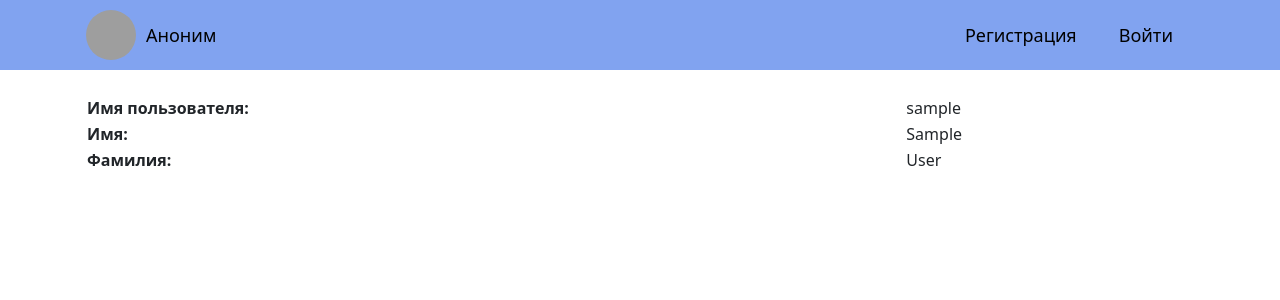
After one commit to AlexFire-Dev/FinalSite, a Django app: template apps/registration/templates/accounts/account.html in a window 1280 px wide. The commit adds this page. Shown: the top 300 px of the page. Run offline with Django 3.2, Linux system fonts and the light colour scheme; the template is opened without the code that fills it: values that come from a table or form of the project are taken from there, others are empty; tables that the repository leaves empty hold one stand-in row (values such as "Sample post"); some libraries are stand-ins or nearby versions; grey boxes are pictures that could not be loaded.

Commit message:
v0.12 Added profile

```diff
--- a/apps/notes/views.py
+++ b/apps/notes/views.py
@@ -5,7 +5,6 @@ from django.urls import reverse, reverse_lazy
 from django.views.generic import CreateView, TemplateView
 from django.core.paginator import Paginator
 from django.conf import settings
-import requests
 
 from .models import Note
 from .forms import CreateNoteForm
--- /dev/null
+++ b/apps/registration/templates/accounts/account.html
@@ -0,0 +1,37 @@
+{% extends 'base.html' %}
+{% load static %}
+
+{% block extra-styles %}{% static 'css/accounts/account.css' %}{% endblock %}
+
+{% block main %}
+    <div class="container">
+        <table style="width: 100%;margin-top: 25px">
+            <tr>
+                <td><span style="font-weight: bold">Имя пользователя: </span></td>
+                <td>{{ accountuser.username }}</td>
+            </tr>
+            <tr>
+                <td><span style="font-weight: bold">Имя: </span></td>
+                <td>{% if accountuser.first_name %}<span>{{ accountuser.first_name }}</span>{% else %}
+                    <span>Не указано</span>{% endif %}</td>
+            </tr>
+            <tr>
+                <td><span style="font-weight: bold">Фамилия: </span></td>
+                <td>{% if accountuser.last_name %}<span>{{ accountuser.last_name }}</span>{% else %}
+                    <span>Не указано</span>{% endif %}</td>
+            </tr>
+            {% if user == accountuser %}
+                <tr>
+                    <td><span style="font-weight: bold">Email: </span></td>
+                    <td><span>{{ accountuser.email }}</span></td>
+                </tr>
+            {% endif %}
+        </table>
+        {% if accountuser == user %}
+            <div class="main__form" style="margin-top: 30px">
+                <a href="#" class="btn btn-primary" style="margin-right: 10px;">Изменить</a>
+                <a href="{% url 'password_change' %}" class="btn btn-danger">Сменить пароль</a>
+            </div>
+        {% endif %}
+    </div>
+{% endblock %}
--- a/apps/registration/urls.py
+++ b/apps/registration/urls.py
@@ -1,3 +1,4 @@
+from django.contrib.auth.decorators import login_required
 from django.urls import path, reverse_lazy, include
 from django_registration.backends.activation.views import RegistrationView
 
@@ -13,4 +14,6 @@ urlpatterns = [
          ),
     path('', include('django_registration.backends.activation.urls')),
     path('', include('django.contrib.auth.urls')),
+
+    path('<int:userid>/', login_required(AccountView), name='user-account')
 ]
--- /dev/null
+++ b/assets/css/accounts/account.css
@@ -0,0 +1,5 @@
+.table > tr {
+    display: flex;
+    justify-content: space-evenly;
+    align-items: center;
+}
--- a/templates/base.html
+++ b/templates/base.html
@@ -21,7 +21,7 @@
     <body>
         <header class="header">
             <div class="{% block header_container_class %}container-xl{% endblock %}">
-                <a {% if user.is_authenticated %}href=""{% endif %} class="header__profile">
+                <a {% if user.is_authenticated %}href="{% url 'user-account' user.id %}" {% endif %}class="header__profile">
                     <img
                         class="header__profile__img"
                         src="{% static 'images/user.svg' %}"
```
Also changed, not shown: apps/registration/views.py (+17 -2 lines).
